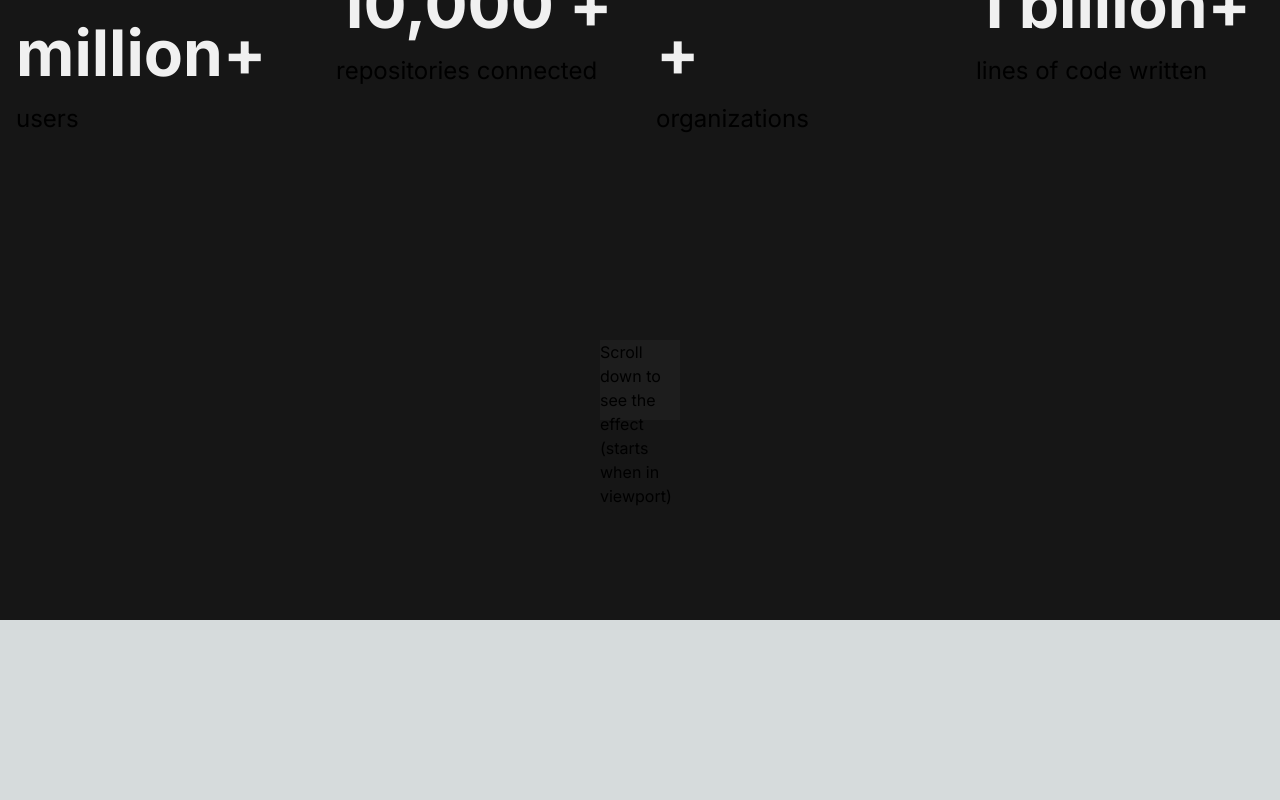
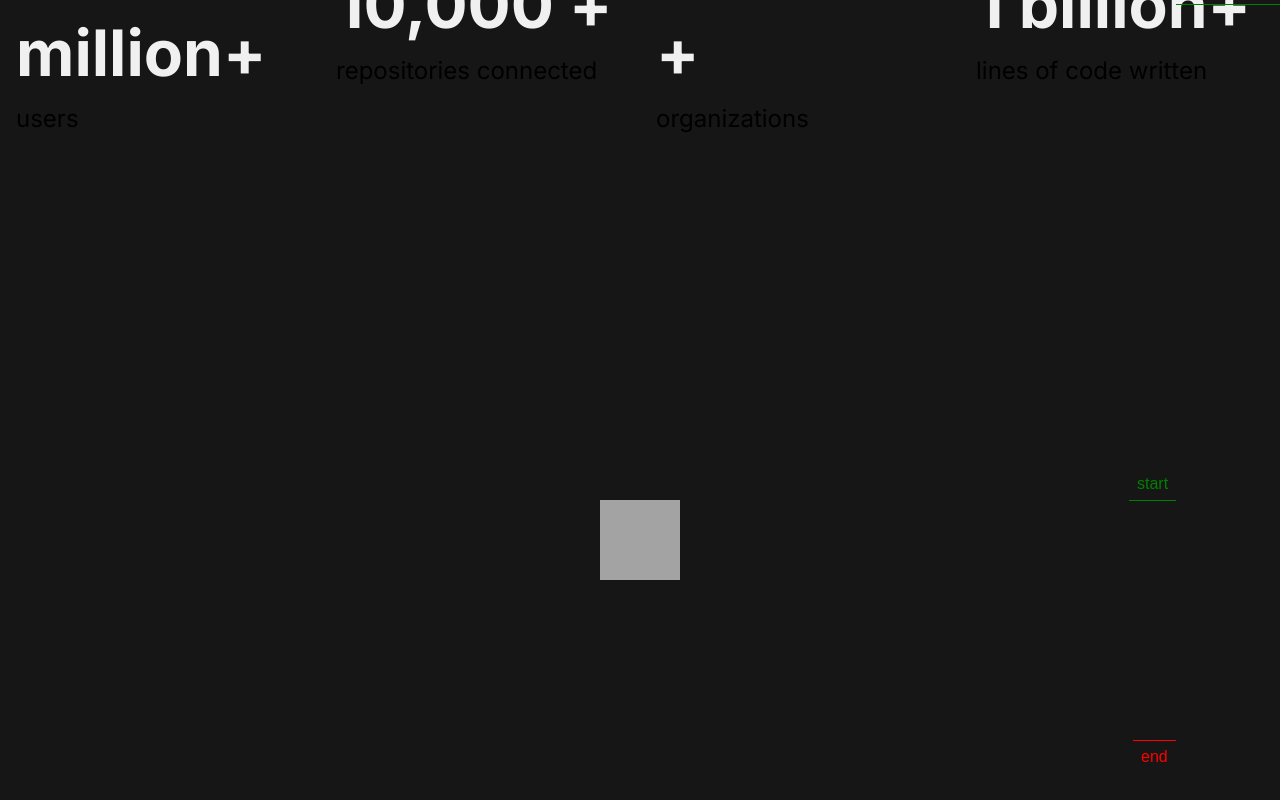
Before and after one commit to IbraheemHaseeb7/codesandbox-clone, a Next.js app: page / in a window 1280 px wide. Shown: the part 796-1596 px from the top of the page. Before the commit the page ends 1416 px from the top, so only its background shows below. Built offline with nearby package versions, Linux system fonts and the light colour scheme.

Commit message:
animation is somewhat working

```diff
--- a/app/page.tsx
+++ b/app/page.tsx
@@ -4,6 +4,7 @@ import BrandsStrip from "@/components/BrandsStrip";
 import Greetings from "@/components/Greetings";
 import Navbar from "@/components/Navbar";
 import ScrollingAnimation from "@/components/ScrollingAnimation";
+import ScrollingAnimationGSAP from "@/components/ScrollingAnimationGSAP";
 import Stats from "@/components/Stats";
 
 export default function Home() {
@@ -13,7 +14,8 @@ export default function Home() {
       <Greetings />
       <BrandsStrip />
       <Stats />
-      <ScrollingAnimation />
+      {/* <ScrollingAnimation /> */}
+      <ScrollingAnimationGSAP />
     </main>
   );
 }
--- /dev/null
+++ b/components/ScrollingAnimationGSAP.tsx
@@ -0,0 +1,29 @@
+import { useGSAP } from "@gsap/react";
+import { useEffect, useRef } from "react";
+import gsap from "gsap";
+import { ScrollTrigger } from "gsap/ScrollTrigger";
+
+gsap.registerPlugin(ScrollTrigger);
+export default function ScrollingAnimationGSAP() {
+  const divRef: any = useRef();
+  useEffect(() => {
+    const el = divRef.current;
+    const timeline = gsap.timeline({
+      scrollTrigger: {
+        trigger: el,
+        scrub: true,
+        start: "top bottom",
+        end: "300% bottom",
+        markers: true,
+      },
+    });
+    timeline.from(el, { scale: 1 });
+    timeline.to(el, { scale: 5 });
+  }, []);
+
+  return (
+    <div className="w-full h-[50rem] flex justify-center items-center">
+      <div ref={divRef} className="w-[5rem] h-[5rem] bg-light-gray"></div>
+    </div>
+  );
+}
--- a/package.json
+++ b/package.json
@@ -11,9 +11,11 @@
   "dependencies": {
     "@emotion/react": "^11.11.3",
     "@emotion/styled": "^11.11.0",
+    "@gsap/react": "^2.0.2",
     "@mui/icons-material": "^5.15.3",
     "@mui/material": "^5.15.3",
     "framer-motion": "^10.17.8",
+    "gsap": "^3.12.4",
     "next": "14.0.4",
     "react": "^18",
     "react-countup": "^6.5.0",
```
Also changed, not shown: 1 other file (tests, documents, lock files or other folders).
